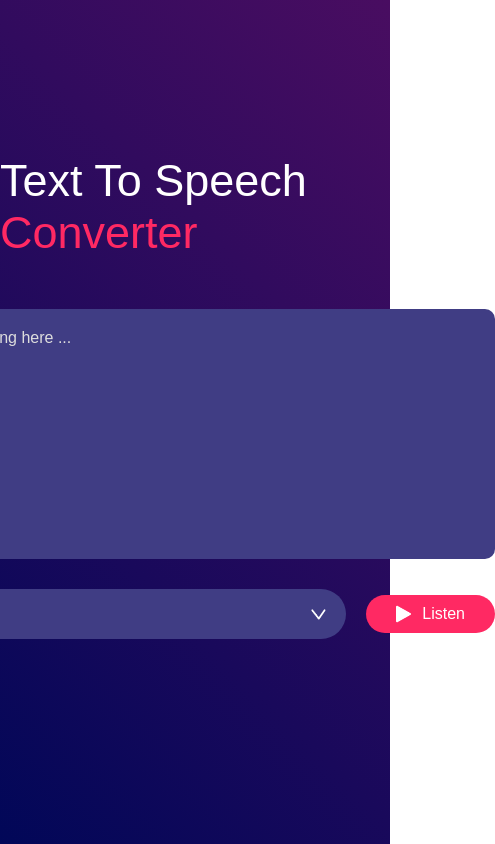
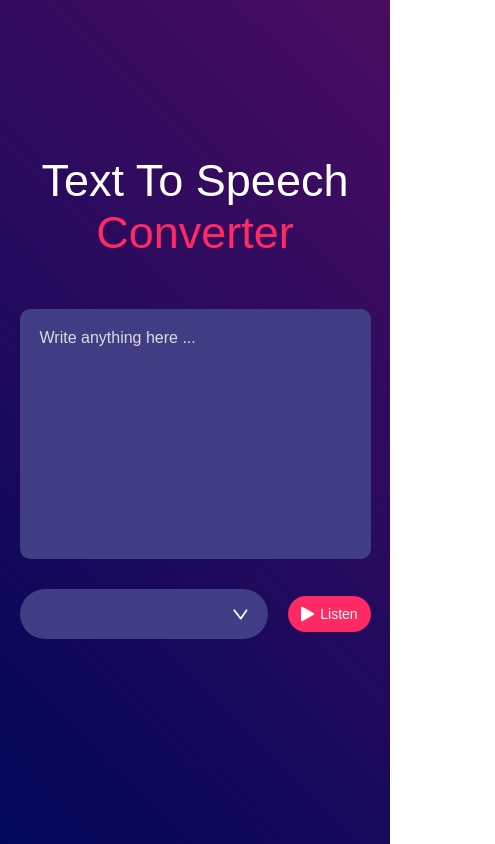
Before and after one commit to mrghkh12/Text-To-Voice-Converter, a plain HTML site: page index.html in a window 390 px wide. Shown: the whole page, 495 px wide, since content can reach past the window. Drawn offline with Linux system fonts and the light colour scheme.

Commit message:
style(style.css): responsive page

```diff
--- a/css/style.css
+++ b/css/style.css
@@ -28,6 +28,7 @@
 
 .container .textInput{
     width: 600px;
+    max-width: 90%;
     height: 250px;
     background: #403d84;
     color: #fff;
@@ -46,6 +47,7 @@
 
 .container .option{
     width: 600px;
+    max-width: 90%;
     display: flex;
     align-items: center;
     gap: 20px;
@@ -54,13 +56,15 @@
     background: #ff2963;
     color: #fff;
     font-size: 16px;
-    padding: 10px 30px;
+    width: 25%;
+    padding: 10px 0;
     border-radius: 35px;
     border: 0;
     outline: 0;
     cursor: pointer;
     transition: 0.3s;
     display: flex;
+    justify-content: center;
     align-items: center;
 }
 .container .option button:hover{
@@ -72,7 +76,7 @@
 }
 
 .container .option select{
-    flex: 1;
+    width: 75%;
     color: #fff;
     background: #403d84;
     height: 50px;
@@ -87,3 +91,16 @@
     background-position-x: calc(100% - 20px);
     background-position-y: 20px;
 }
+
+@media screen and (max-width: 500px) {
+    .container .option button{
+        font-size: 14px;
+    }
+    .container .option button img{
+        width: 14px;
+        margin-right: 5px;
+    }
+    .container .title{
+        text-align: center;
+    }
+}
```
